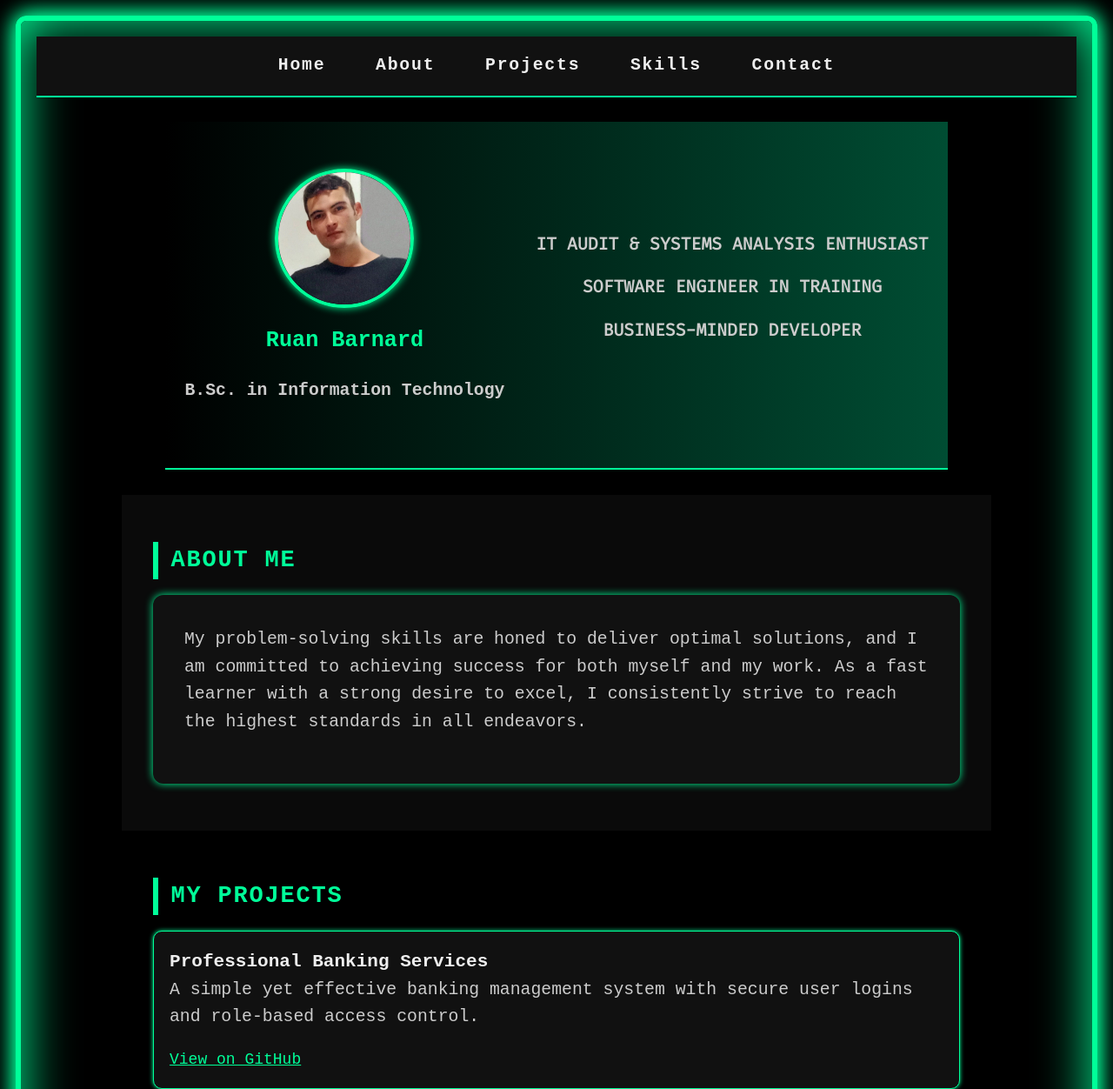
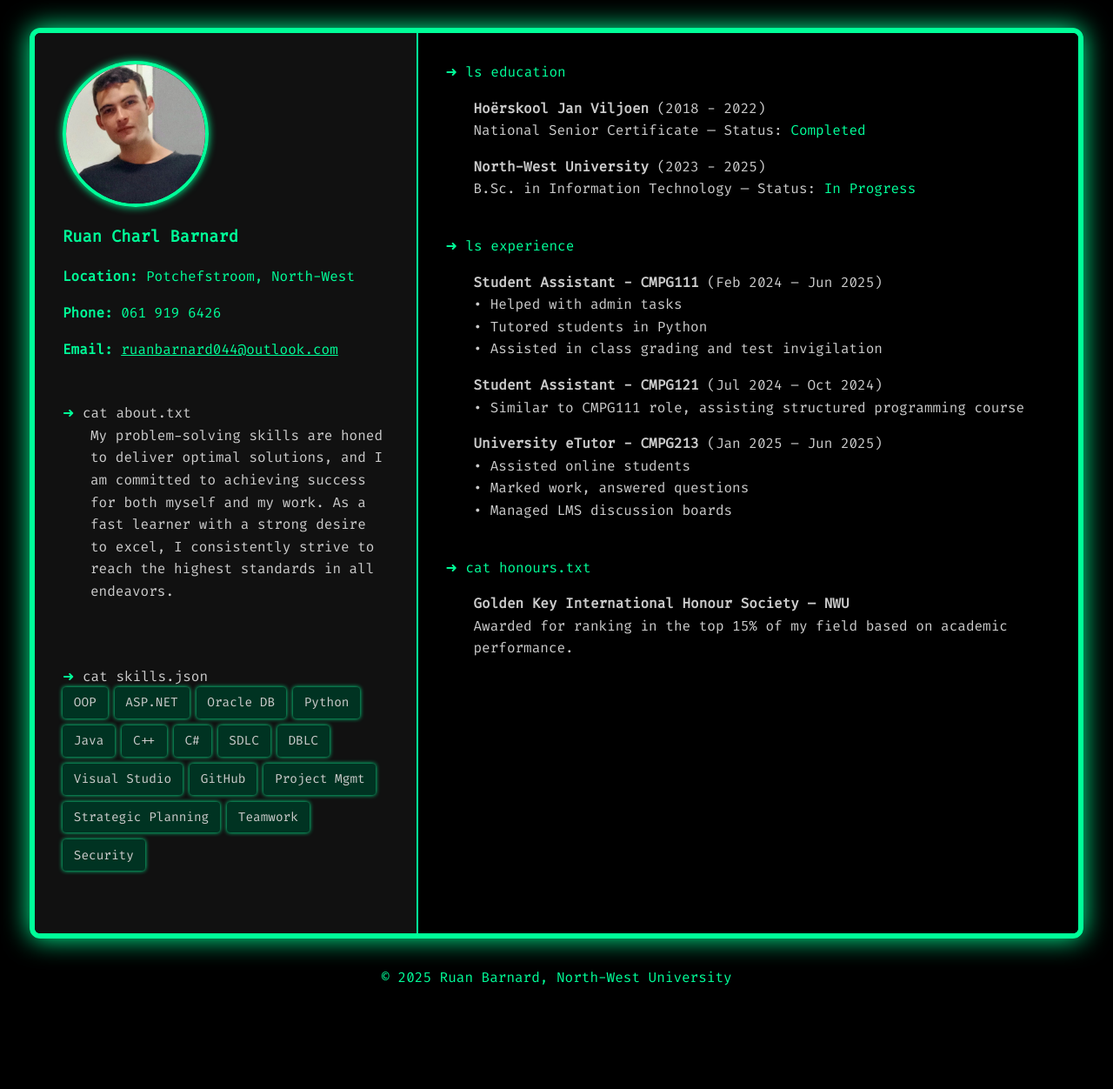
Before and after one commit to rc-barnard/rc-barnard.github.io, a plain HTML site: page index.html in a window 1280 px wide. Shown: the top 1252 px of the page at 87% size. After the commit the page ends 1162 px from the top, so only its background shows below. Drawn offline with nearby package versions, Linux system fonts and the light colour scheme.

Commit message:
Update index.html

```diff
--- a/index.html
+++ b/index.html
@@ -3,98 +3,51 @@
 <head>
   <meta charset="UTF-8" />
   <meta name="viewport" content="width=device-width, initial-scale=1" />
-  <title>Ruan's Portfolio</title>
-  <link href="https://fonts.googleapis.com/css2?family=Inter:wght@400;700&family=Fira+Code&display=swap" rel="stylesheet">
-  <link rel="stylesheet" href="https://unpkg.com/aos@next/dist/aos.css" />
+  <title>ruan@portfolio:~$</title>
+  <link href="https://fonts.googleapis.com/css2?family=Fira+Code&display=swap" rel="stylesheet">
   <style>
-    * {
+    body {
       margin: 0;
-      padding: 0;
-      box-sizing: border-box;
-    }
-    html {
-      font-size: clamp(14px, 2vw, 18px);
-    }
-    body {
       background-color: #000;
-      color: #eee;
-      font-family: 'Courier New', Courier, monospace;
+      color: #00ff99;
+      font-family: 'Fira Code', monospace;
       line-height: 1.6;
-      scroll-behavior: smooth;
     }
 
-    .page-border {
-      min-height: 100vh;
+    .terminal-cv {
+      display: flex;
+      flex-direction: row;
+      max-width: 1200px;
+      margin: 2rem auto;
       border: 6px solid #00ff99;
       border-radius: 12px;
-      padding: 1rem;
-      margin: 1rem;
-      box-shadow:
-        0 0 20px #00ff99,
-        0 0 60px #00ff99 inset,
-        0 0 30px #00ff99;
-      animation: glowPulse 3s ease-in-out infinite;
+      box-shadow: 0 0 30px #00ff99;
+      overflow: hidden;
     }
 
-    @keyframes glowPulse {
-      0% {
-        box-shadow: 0 0 20px #00ff99, 0 0 60px #00ff99 inset, 0 0 30px #00ff99;
-      }
-      50% {
-        box-shadow: 0 0 40px #00ff99, 0 0 80px #00ff99 inset, 0 0 60px #00ff99;
-      }
-      100% {
-        box-shadow: 0 0 20px #00ff99, 0 0 60px #00ff99 inset, 0 0 30px #00ff99;
-      }
+    aside {
+      width: 35%;
+      background-color: #111;
+      padding: 2rem;
+      display: flex;
+      flex-direction: column;
+      gap: 2rem;
+      border-right: 2px solid #00ff99;
     }
 
-    nav {
-      position: sticky;
-      top: 0;
-      background-color: #111;
-      border-bottom: 2px solid #00ff99;
-      display: flex;
-      justify-content: center;
-      z-index: 10;
-    }
-    nav ul {
-      list-style: none;
-      display: flex;
-      flex-wrap: wrap;
-      gap: 2rem;
-      padding: 1rem;
-      justify-content: center;
-    }
-    nav ul li a {
-      color: #eee;
-      text-decoration: none;
-      font-weight: bold;
-      font-size: 1.1rem;
-      letter-spacing: 0.1rem;
-      padding: 0.3rem 0.6rem;
-      border-radius: 4px;
-      transition: background-color 0.3s ease, color 0.3s ease;
-    }
-    nav ul li a:hover,
-    nav ul li a:focus {
-      background-color: #00ff99;
-      color: #000;
-      outline: none;
+    main {
+      width: 65%;
+      background-color: #000;
+      padding: 2rem;
     }
 
-    .hero {
-      display: flex;
-      flex-wrap: wrap;
-      justify-content: center;
-      align-items: center;
-      background: linear-gradient(90deg, #000, #004d33);
-      border-bottom: 2px solid #00ff99;
-      padding: 3rem 1rem;
-      gap: 2rem;
-      max-width: 900px;
-      margin: 0 auto;
+    .section {
+      margin-bottom: 2.5rem;
+    }
+
+    .section .line::before {
+      content: "➜ ";
       color: #00ff99;
-      font-weight: bold;
     }
 
     .profile-pic {
@@ -104,211 +57,127 @@
       border: 4px solid #00ff99;
       overflow: hidden;
       box-shadow: 0 0 10px #00ff99;
-      transition: transform 0.3s ease;
+      margin-bottom: 1rem;
     }
+
     .profile-pic img {
       width: 100%;
       height: 100%;
       object-fit: cover;
-      display: block;
-    }
-    .profile-pic:hover {
-      transform: scale(1.05);
-      box-shadow: 0 0 20px #00ff99;
     }
 
-    .profile-info {
-      display: flex;
-      flex-direction: column;
-      align-items: center;
-      text-align: center;
-      color: #eee;
-    }
-    .profile-info .name {
-      font-size: 1.4rem;
-      font-weight: bold;
-      margin-top: 1rem;
-      color: #00ff99;
-    }
-    .profile-info .degree {
-      font-size: 1.1rem;
+    .contact, .about, .skills {
       color: #ccc;
-      margin-top: 0.2rem;
     }
 
-    .typing-wrapper {
-      font-family: 'Fira Code', monospace;
-      font-size: 1.5rem;
-      text-align: center;
+    .skills-list {
+      display: flex;
+      flex-wrap: wrap;
+      gap: 0.5rem;
     }
 
-    section {
-      padding: 3rem 2rem;
-      max-width: 1000px;
-      margin: 0 auto;
-    }
-    section:nth-of-type(even) {
-      background-color: #0a0a0a;
-    }
-    h2 {
-      color: #00ff99;
-      margin-bottom: 1rem;
-      letter-spacing: 0.1rem;
-      text-transform: uppercase;
-      font-weight: 700;
-      border-left: 6px solid #00ff99;
-      padding-left: 0.8rem;
-    }
-    p {
-      font-size: 1.1rem;
-      margin-bottom: 1rem;
-      color: #ccc;
-    }
-    .content-box {
-      background-color: #111;
-      padding: 2rem;
-      border-radius: 12px;
-      box-shadow: 0 0 10px #00ff99;
+    .skills-list span {
+      background: #003322;
+      padding: 0.4rem 0.8rem;
+      border-radius: 4px;
+      box-shadow: 0 0 5px #00ff99;
+      font-size: 0.9rem;
     }
 
-    ul.skills-list {
-      list-style: none;
-      display: flex;
-      flex-wrap: wrap;
-      gap: 1rem;
-      color: #00ff99;
-    }
-    ul.skills-list li {
-      background: #003322;
-      padding: 0.5rem 1rem;
-      border-radius: 4px;
-      font-weight: bold;
-      font-size: 1rem;
-      box-shadow: 0 0 5px #00ff99;
-      transition: transform 0.2s ease, background 0.2s ease;
-    }
-    ul.skills-list li:hover {
-      transform: scale(1.05);
-      background: #00ff99;
-      color: #000;
+    .output {
+      color: #ccc;
+      margin-left: 2rem;
     }
 
-    .projects-grid {
-      display: grid;
-      grid-template-columns: repeat(auto-fit, minmax(280px, 1fr));
-      gap: 2rem;
-    }
-    .project-card {
-      background-color: #111;
-      border: 1px solid #00ff99;
-      padding: 1rem;
-      border-radius: 10px;
-      box-shadow: 0 0 5px #00ff99;
-    }
-    .project-card a {
+    a {
       color: #00ff99;
       text-decoration: underline;
     }
 
-    footer {
-      text-align: center;
-      padding: 1rem;
-      font-size: 0.9rem;
-      color: #555;
-      margin-top: 3rem;
+    @media (max-width: 768px) {
+      .terminal-cv {
+        flex-direction: column;
+      }
+      aside, main {
+        width: 100%;
+        border-right: none;
+      }
     }
   </style>
 </head>
 <body>
-  <div class="page-border">
-    <nav>
-      <ul>
-        <li><a href="#home">Home</a></li>
-        <li><a href="#about">About</a></li>
-        <li><a href="#projects">Projects</a></li>
-        <li><a href="#skills">Skills</a></li>
-        <li><a href="#contact">Contact</a></li>
-      </ul>
-    </nav><br>
-
-    <section id="home" class="hero">
-      <div class="profile-info">
+  <div class="terminal-cv">
+    <!-- LEFT COLUMN -->
+    <aside>
+      <div class="profile">
         <div class="profile-pic">
-          <img src="rcbarnard.jpg" alt="Profile Pic" />
+          <img src="rcbarnard.jpg" alt="Ruan Barnard" />
         </div>
-        <p class="name">Ruan Barnard</p>
-        <p class="degree">B.Sc. in Information Technology</p>
+        <h3>Ruan Charl Barnard</h3>
+        <p><strong>Location:</strong> Potchefstroom, North-West</p>
+        <p><strong>Phone:</strong> 061 919 6426</p>
+        <p><strong>Email:</strong> <a href="mailto:ruanbarnard044@outlook.com">ruanbarnard044@outlook.com</a></p>
       </div>
 
-      <div class="typing-wrapper">
-        <p>IT AUDIT & SYSTEMS ANALYSIS ENTHUSIAST</p>
-        <p>SOFTWARE ENGINEER IN TRAINING</p>
-        <p>BUSINESS-MINDED DEVELOPER</p>
-      </div>
-    </section><br>
-
-    <section id="about" data-aos="fade-up">
-      <h2>About Me</h2>
-      <div class="content-box">
-        <p>
-          My problem-solving skills are honed to deliver optimal solutions, and I am committed to achieving success for both myself and my work. As a fast
-          learner with a strong desire to excel, I consistently strive to reach the highest standards in all endeavors.
-        </p>
-      </div>
-    </section>
-
-    <section id="projects" data-aos="fade-up">
-      <h2>My Projects</h2>
-      <div class="projects-grid">
-        <div class="project-card">
-          <h3>Professional Banking Services</h3>
-          <p>A simple yet effective banking management system with secure user logins and role-based access control.</p>
-          <a href="#">View on GitHub</a>
+      <div class="about section">
+        <div class="line"><span class="command">cat about.txt</span></div>
+        <div class="output">
+          My problem-solving skills are honed to deliver optimal solutions, and I am committed to achieving success for both myself and my work. As a fast learner with a strong desire to excel, I consistently strive to reach the highest standards in all endeavors.
         </div>
       </div>
-    </section>
 
-    <section id="skills" data-aos="fade-up">
-      <h2>Skills</h2>
-      <ul class="skills-list">
-        <li>Object-Oriented Programming (OOP)</li>
-        <li>ASP.NET</li>
-        <li>Oracle Databases</li>
-        <li>Relational Databases</li>
-        <li>SDLC</li>
-        <li>DBLC</li>
-        <li>Python</li>
-        <li>Java</li>
-        <li>C++</li>
-        <li>C#</li>
-        <li>GitHub</li>
-        <li>Problem Solving Management</li>
-        <li>Visual Studio</li>
-        <li>Critical Thinking</li>
-        <li>Project Management</li>
-        <li>Strategic Planning</li>
-        <li>Teamwork</li>
-        <li>Security</li>
-      </ul>
-    </section>
+      <div class="skills section">
+        <div class="line"><span class="command">cat skills.json</span></div>
+        <div class="skills-list">
+          <span>OOP</span><span>ASP.NET</span><span>Oracle DB</span><span>Python</span>
+          <span>Java</span><span>C++</span><span>C#</span><span>SDLC</span>
+          <span>DBLC</span><span>Visual Studio</span><span>GitHub</span><span>Project Mgmt</span>
+          <span>Strategic Planning</span><span>Teamwork</span><span>Security</span>
+        </div>
+      </div>
+    </aside>
 
-    <section id="contact" data-aos="fade-up">
-      <div align="center">
-        <a href="mailto:ruanbarnard044@outlook.com"><img src="outlook.png" width="10%"></a>
-        <a href="https://www.linkedin.com/in/ruan-barnard-69ab59307"><img src="linkedIn.png" width="10%"></a>
-        <a href="https://github.com/rc-barnard"><img src="github.png" width="10%"></a>
-        <p>Email: <a href="mailto:ruanbarnard044@outlook.com" style="color:#00ff99;">ruanbarnard044@outlook.com</a></p>
-        <p>LinkedIn: <a href="https://www.linkedin.com/in/ruan-barnard/" style="color:#00ff99;">Ruan Barnard</a></p>
-        <p>GitHub: <a href="https://github.com/rc-barnard" style="color:#00ff99;">RC Barnard</a></p>
+    <!-- RIGHT COLUMN -->
+    <main>
+      <div class="section">
+        <div class="line"><span class="command">ls education</span></div>
+        <div class="output">
+          <p><strong>Hoërskool Jan Viljoen</strong> (2018 - 2022)<br />
+            National Senior Certificate — Status: <span style="color:#00ff99;">Completed</span></p>
+          <p><strong>North-West University</strong> (2023 - 2025)<br />
+            B.Sc. in Information Technology — Status: <span style="color:#00ff99;">In Progress</span></p>
+        </div>
       </div>
-    </section>
 
-    <footer>
+      <div class="section">
+        <div class="line"><span class="command">ls experience</span></div>
+        <div class="output">
+          <p><strong>Student Assistant - CMPG111</strong> (Feb 2024 – Jun 2025)<br />
+            • Helped with admin tasks<br />
+            • Tutored students in Python<br />
+            • Assisted in class grading and test invigilation</p>
+
+          <p><strong>Student Assistant - CMPG121</strong> (Jul 2024 – Oct 2024)<br />
+            • Similar to CMPG111 role, assisting structured programming course</p>
+
+          <p><strong>University eTutor - CMPG213</strong> (Jan 2025 – Jun 2025)<br />
+            • Assisted online students<br />
+            • Marked work, answered questions<br />
+            • Managed LMS discussion boards</p>
+        </div>
+      </div>
+
+      <div class="section">
+        <div class="line"><span class="command">cat honours.txt</span></div>
+        <div class="output">
+          <p><strong>Golden Key International Honour Society – NWU</strong><br />
+          Awarded for ranking in the top 15% of my field based on academic performance.</p>
+        </div>
+      </div>
+    </main>
+  </div>
+      <footer align="center">
       &copy; 2025 Ruan Barnard, North-West University
-    </footer>
-  </div>
-
-  <script src="https://unpkg.com/aos@next/dist/aos.js"></script>
-  <script>AOS.init();</script>
+    </footer><br>
 </body>
 </html>
```
